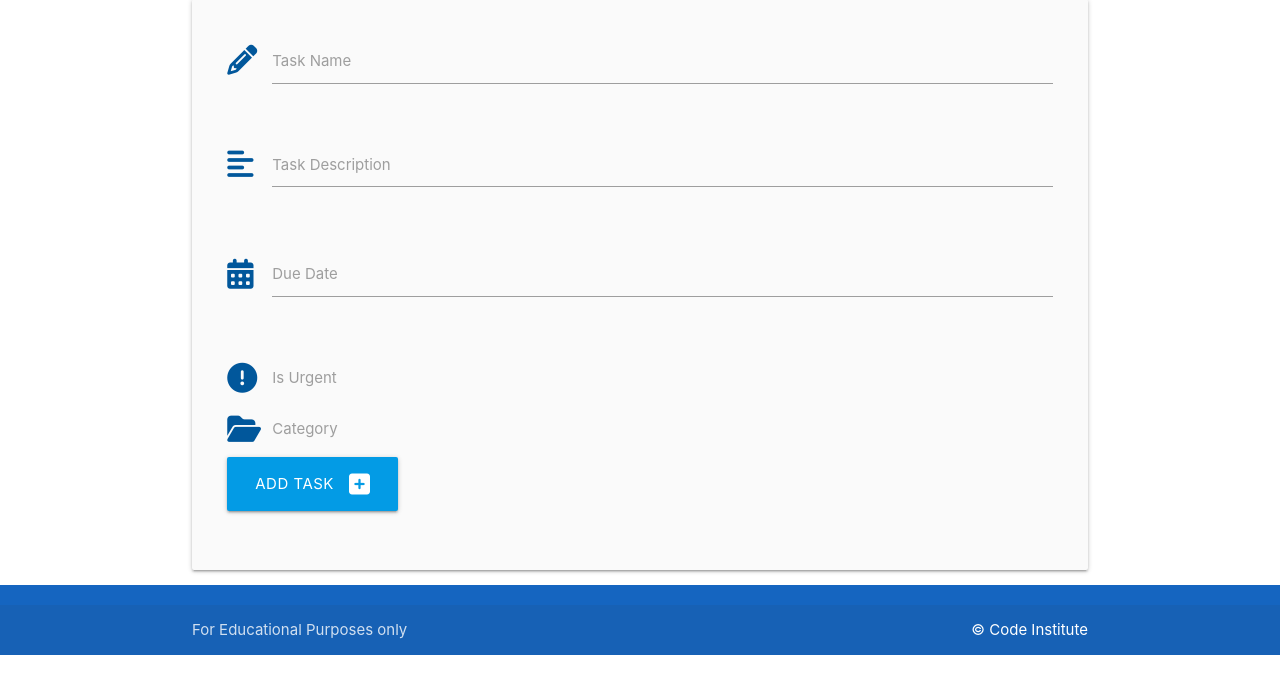
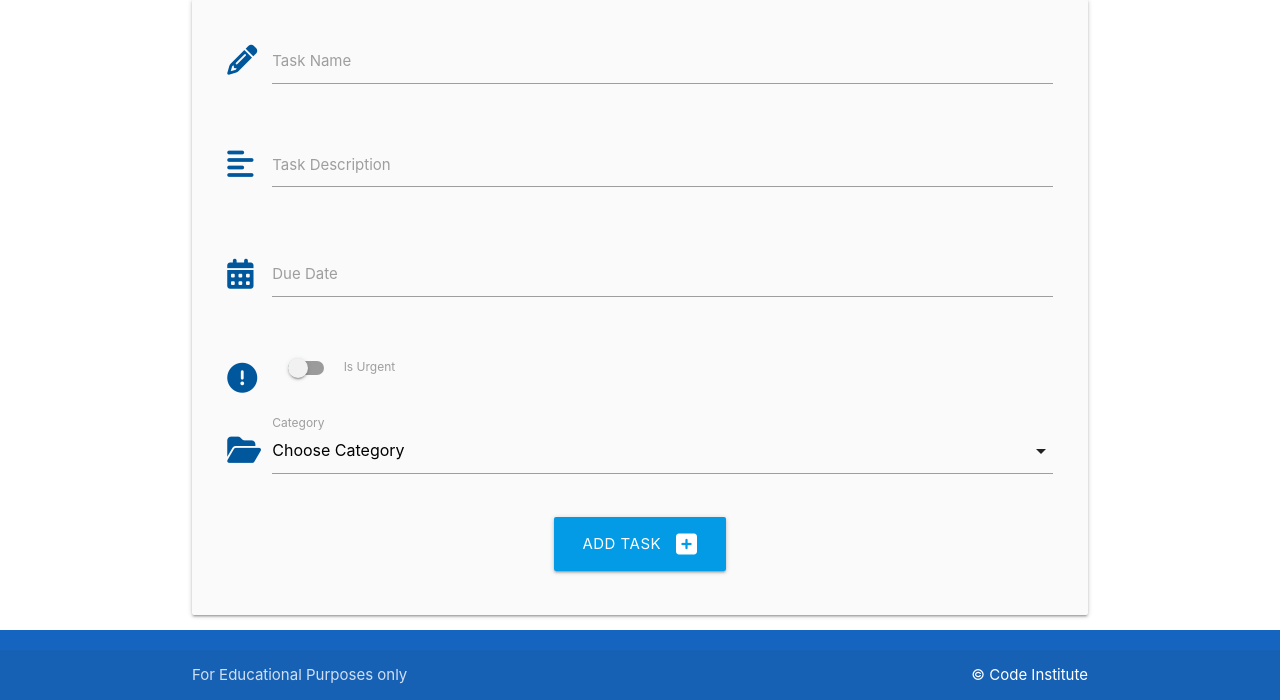
Before and after one commit to sanchez619/database_management_project, a Flask app: page /add_task in a window 1280 px wide. Shown: the part 160-860 px from the top of the page. Before the commit the page ends 815 px from the top, so only its background shows below. Run offline with Flask 2, Linux system fonts and the light colour scheme; data that the repository does not hold is empty.

Commit message:
fix: compare and add source code where necessary

```diff
--- a/taskmanager/static/js/script.js
+++ b/taskmanager/static/js/script.js
@@ -1,14 +1,16 @@
-document.addEventListener('DOMContentLoaded', function() {
-    var sidnav = document.querySelectorAll('.sidenav');
-    M.Sidenav.init(sidenav);
+document.addEventListener("DOMContentLoaded", function() {
+  // sidenav initialization
+  let sidenav = document.querySelectorAll(".sidenav");
+  M.Sidenav.init(sidenav);
 
-    // datepicker initialization
-    let datepicker = document.querySelectorAll('.datepicker');
-    M.Datepicker.init(datepicker,{
+  // datepicker initialization
+  let datepicker = document.querySelectorAll(".datepicker");
+  M.Datepicker.init(datepicker, {
       format: "dd mmmm, yyyy",
-      i18n: {done: "Select"},
-    });
-    // select initialization
-    let selects = document.querySelectorAll('select');
-    M.FormSelect.init(selects);
+      i18n: {done: "Select"}
   });
+
+  // select initialization
+  let selects = document.querySelectorAll("select");
+  M.FormSelect.init(selects);
+});
--- a/taskmanager/templates/add_task.html
+++ b/taskmanager/templates/add_task.html
@@ -4,25 +4,25 @@
 <h3 class="light-blue-text text-darken-4 center-align">Add Task</h3>
 
 <div class="row card-panel grey lighten-5">
-    <form class="col s12" method="POST" action="{{ url_for('add_task',)}}">
-        <!--Task Name-->
+    <form class="col s12" method="POST" action="{{ url_for('add_task') }}">
+        <!-- task name -->
         <div class="row">
             <div class="input-field col s12">
                 <i class="fas fa-pencil-alt prefix light-blue-text text-darken-4"></i>
-                <input id="task_name" name="task_name" minlength="3" maxlength="50" type="text" class="validate" required>
+                <input id="task_name" name="task_name" minlength="5" maxlength="50" type="text" class="validate" required>
                 <label for="task_name">Task Name</label>
             </div>
         </div>
-        <!--Task Description-->
+        <!-- task description -->
         <div class="row">
             <div class="input-field col s12">
                 <i class="fas fa-align-left prefix light-blue-text text-darken-4"></i>
-                <textarea id="task_description" name="task_description" minlength="200" maxlength="50" type="text"
-                    class="materialize-textarea validate" required></textarea>
+                <textarea id="task_description" name="task_description" minlength="5" maxlength="200"
+                    type="text" class="materialize-textarea validate" required></textarea>
                 <label for="task_description">Task Description</label>
             </div>
         </div>
-        <!--Due Date-->
+        <!-- due date -->
         <div class="row">
             <div class="input-field col s12">
                 <i class="fas fa-calendar-alt prefix light-blue-text text-darken-4"></i>
@@ -30,9 +30,10 @@
                 <label for="due_date">Due Date</label>
             </div>
         </div>
-        <!--Is Urgent-->
+        <!-- is urgent -->
         <div class="row">
             <div class="input-field col s12">
+                <div class="switch">
                     <i class="fas fa-exclamation-circle prefix light-blue-text text-darken-4"></i>
                     <label for="is_urgent">
                         <input id="is_urgent" name="is_urgent" type="checkbox">
@@ -41,22 +42,23 @@
                     </label>
                 </div>
             </div>
-        <!--Category ID-->
+        </div>
+        <!-- category id -->
         <div class="row">
             <div class="input-field col s12">
                 <i class="fas fa-folder-open prefix light-blue-text text-darken-4"></i>
                 <select id="category_id" name="category_id" class="validate" required>
                     <option value="" disabled selected>Choose Category</option>
-                    {% for category in Categories %}
-                        <option value="{{ category_id }}">{{ category.category_name }}</option>
+                    {% for category in categories %}
+                        <option value="{{ category.id }}">{{ category.category_name }}</option>
                     {% endfor %}
                 </select>
                 <label for="category_id">Category</label>
             </div>
         </div>
-        <!--Submit Button-->
+        <!-- submit button -->
         <div class="row">
-            <div class="input-field col s12">
+            <div class="col s12 center-align">
                 <button type="submit" class="btn-large light-blue darken-1">
                     Add Task <i class="fas fa-plus-square right"></i>
                 </button>
```
Lines whose indentation alone changed are shown as unchanged.
